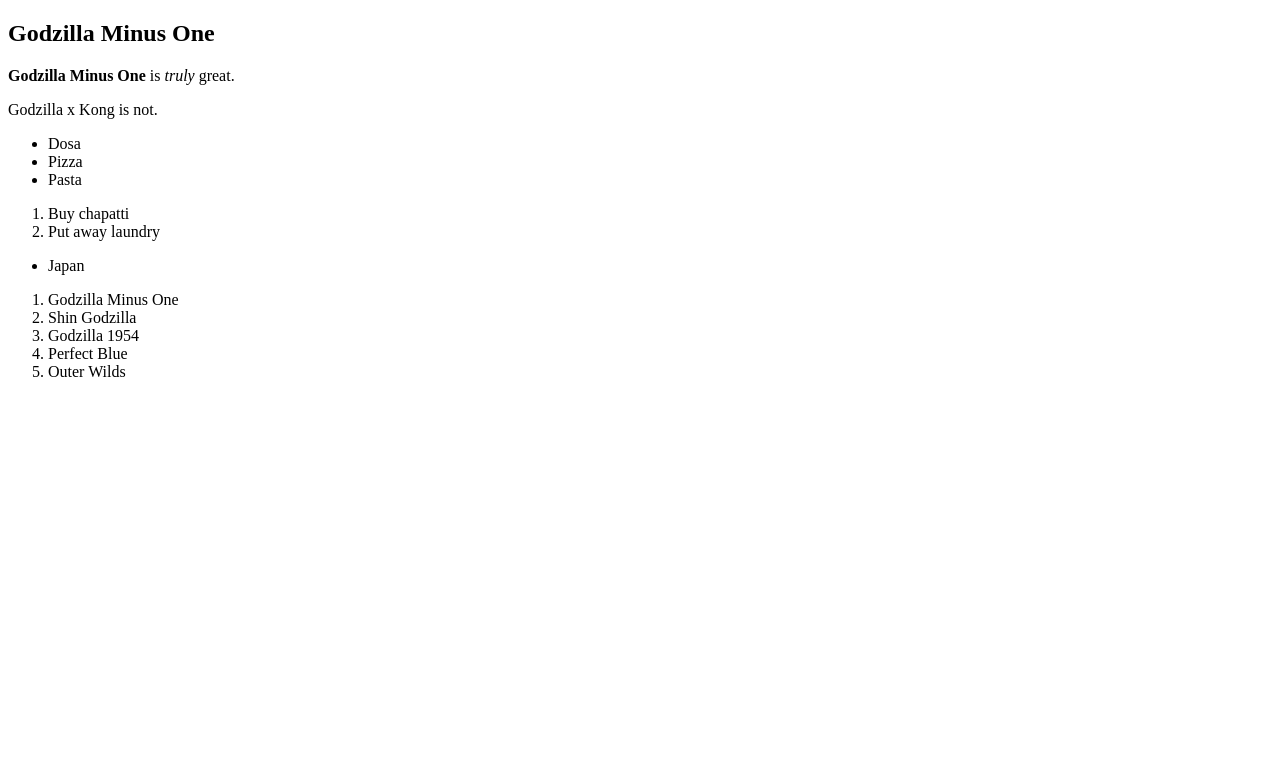
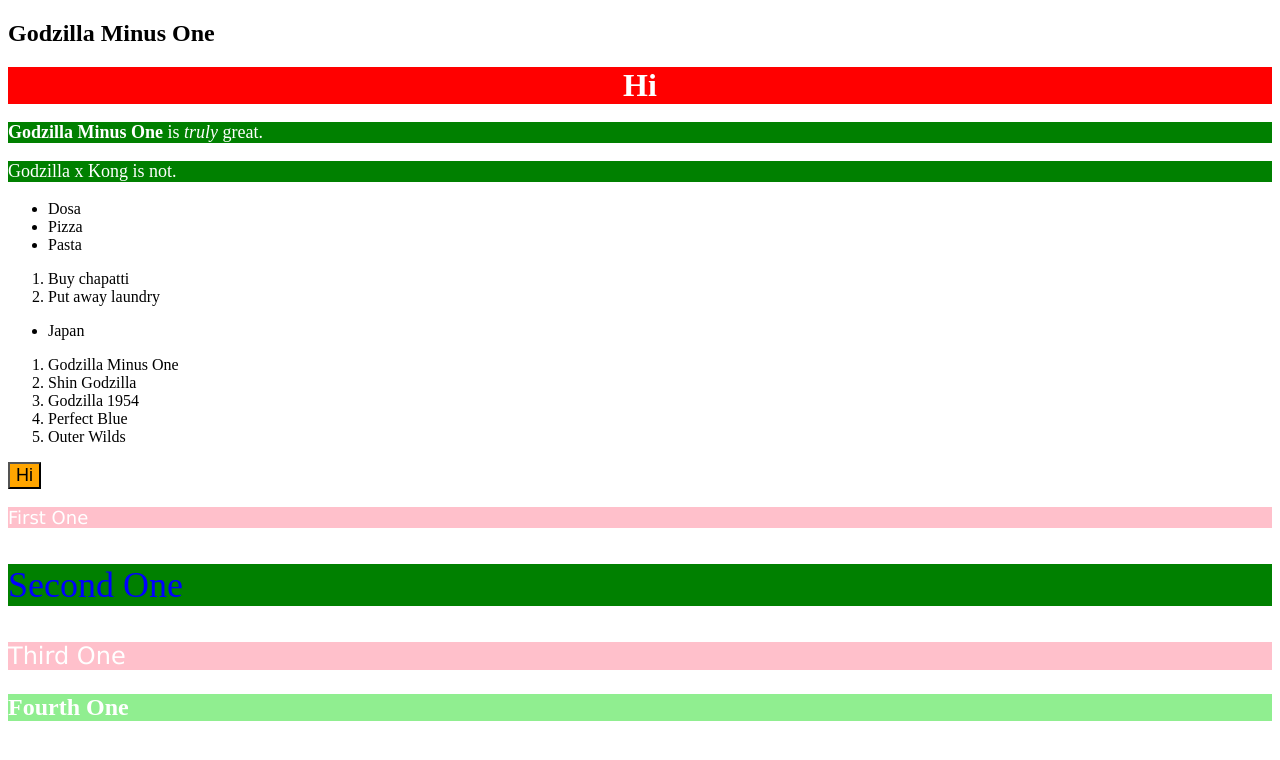
Before and after one commit to arushrmaiya/full-stack-project, a plain HTML site: page html-boilerplate/index.html in a window 1280 px wide. Drawn offline with Linux system fonts and the light colour scheme.

Commit message:
started CSS

```diff
--- a/html-boilerplate/index.html
+++ b/html-boilerplate/index.html
@@ -2,12 +2,14 @@
 
 <html lang = "en">
     <head>
+        <link rel = "stylesheet" href = "./styles.css">
         <meta charset="UTF-8">
         <title>TestPage</title>
     </head>
 
     <body>
         <h2>Godzilla Minus One</h2>
+        <div> Hi</div>
         <p>
             <strong>Godzilla Minus One</strong> is <em>truly</em> great.
         </p>
@@ -38,5 +40,13 @@
             <li>Outer Wilds</li>
         </ol>
 
+        <button>
+            Hi
+        </button>
+
+        <p class="odd"> First One</p>
+        <p class="second">Second One</p>
+        <p class="odd third"> Third One</p>
+        <p class="fourth"> Fourth One</p>
     </body>
 </html>
--- /dev/null
+++ b/html-boilerplate/styles.css
@@ -0,0 +1,38 @@
+div {
+    color: white;
+    background-color: red;
+    font-size: 32px;
+    text-align: center;
+    font-weight: bold;
+}
+
+p {
+    color: white;
+    background-color: green;
+    font-size: 18px;
+}
+
+button {
+    background-color: orange;
+    font-size: 18px;
+}
+
+.odd {
+    background-color: pink;
+    font-family: Verdana, "DejaVu Sans", sans-serif;
+}
+
+.second {
+    color: blue;
+    font-size: 36px;
+}
+
+.odd.third {
+    font-size: 24px;
+}
+
+.fourth{
+    background-color: lightgreen;
+    font-size: 24px;
+    font-weight: bold;
+}
```
Also changed, not shown: links-and-images/pages/about.html (+1 -0 lines).
